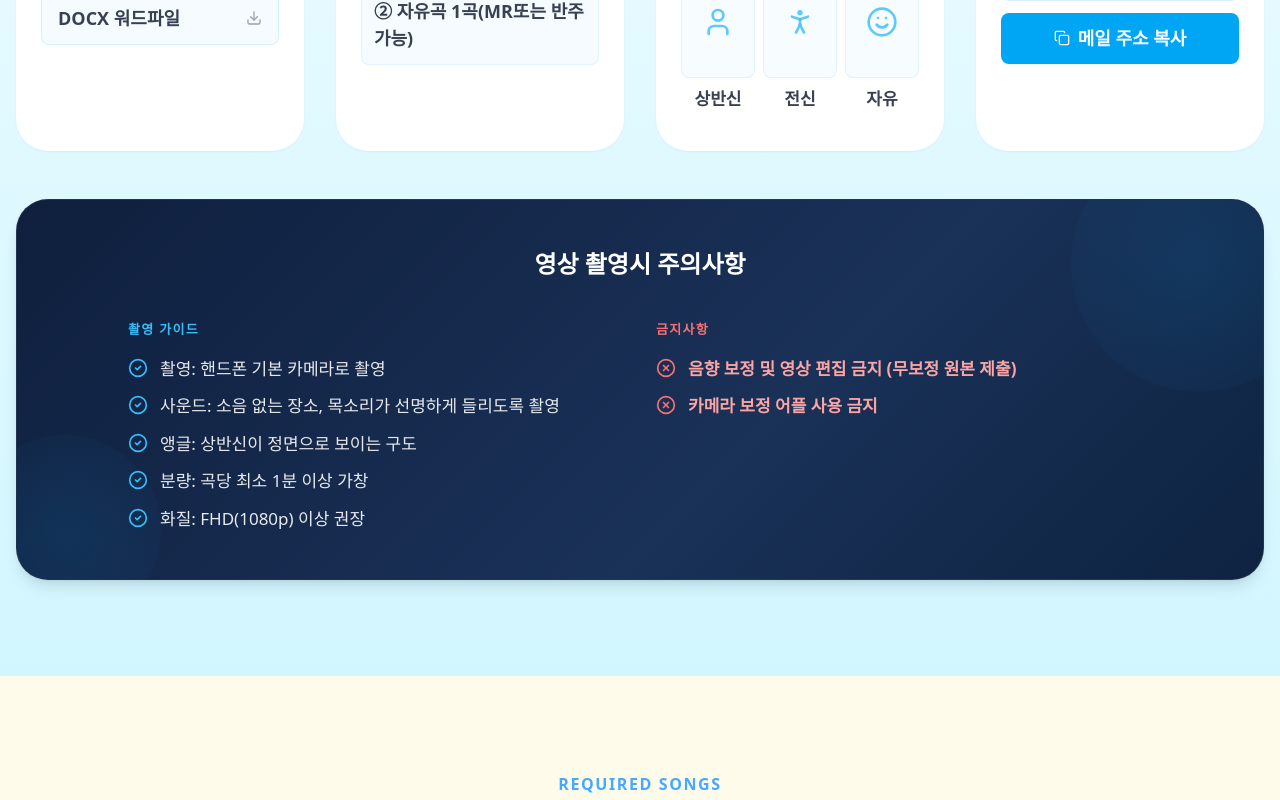
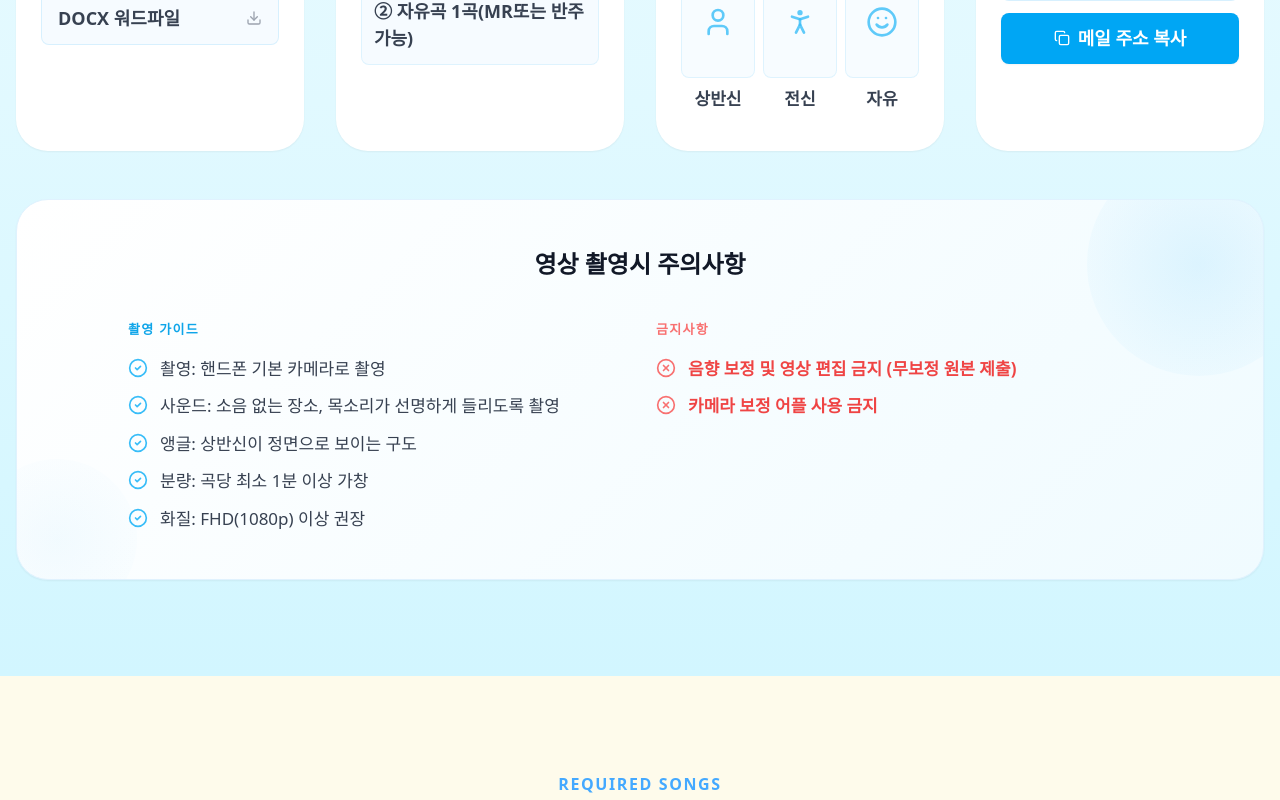
Before and after one commit to seun9eun/healingvoice, a React (Vite) app: page / in a window 1280 px wide. Shown: the part 4800-5600 px from the top of the page. Built offline with nearby package versions, Linux system fonts and the light colour scheme; a web font is replaced by a local one.

Commit message:
style: change precautions card to white/pastel aesthetic

```diff
--- a/src/app/components/StepsSection.tsx
+++ b/src/app/components/StepsSection.tsx
@@ -219,29 +219,29 @@ export function StepsSection() {
           ))}
         </div>
 
-        {/* 영상 촬영시 주의사항 (Bottom Card) - Distinct dark design */}
+        {/* 영상 촬영시 주의사항 (Bottom Card) */}
         <div className="mt-12 max-w-7xl mx-auto w-full">
           <div
-            className="rounded-[24px] md:rounded-[32px] p-8 md:p-12 shadow-lg border border-slate-700/50 relative overflow-hidden"
-            style={{ background: 'linear-gradient(135deg, #0f1f3d 0%, #1a3158 60%, #0d2340 100%)' }}
+            className="rounded-[24px] md:rounded-[32px] p-8 md:p-12 shadow-sm border border-sky-100 relative overflow-hidden"
+            style={{ background: 'linear-gradient(135deg, #ffffff 0%, #f0fbff 100%)' }}
           >
-            {/* Decorative background element */}
-            <div className="absolute -right-16 -top-16 w-64 h-64 rounded-full opacity-10" style={{ background: 'radial-gradient(circle, #00a6f4, transparent)' }} />
-            <div className="absolute -left-12 -bottom-12 w-48 h-48 rounded-full opacity-10" style={{ background: 'radial-gradient(circle, #00a6f4, transparent)' }} />
+            {/* Decorative element */}
+            <div className="absolute -right-12 -top-12 w-56 h-56 rounded-full opacity-20" style={{ background: 'radial-gradient(circle, #7dd3fc, transparent)' }} />
+            <div className="absolute -left-10 -bottom-10 w-40 h-40 rounded-full opacity-15" style={{ background: 'radial-gradient(circle, #bae6fd, transparent)' }} />
 
-            <h3 className="text-xl md:text-2xl font-bold text-white text-center mb-10 relative z-10">
+            <h3 className="text-xl md:text-2xl font-bold text-gray-900 text-center mb-10 relative z-10">
               {lang === 'ko' ? "영상 촬영시 주의사항" : "Video Recording Precautions"}
             </h3>
 
             <div className="relative z-10 grid grid-cols-1 md:grid-cols-2 gap-8 max-w-5xl mx-auto">
-              {/* 주의사항 그룹 */}
+              {/* 촬영 가이드 그룹 */}
               <div>
-                <p className="text-[13px] font-black uppercase tracking-widest text-sky-400 mb-4">
+                <p className="text-[13px] font-black uppercase tracking-widest text-sky-500 mb-4">
                   {lang === 'ko' ? '촬영 가이드' : 'Guidelines'}
                 </p>
                 <ul className="space-y-3">
                   {['check1', 'check2', 'check3', 'check4', 'check5'].map((key) => (
-                    <li key={key} className="flex items-start gap-3 text-[17px] text-white/90 break-keep">
+                    <li key={key} className="flex items-start gap-3 text-[17px] text-gray-700 break-keep">
                       <CheckCircle2 className="w-5 h-5 text-sky-400 shrink-0 mt-0.5" />
                       <span>{t(`steps.step2.${key}`)}</span>
                     </li>
@@ -256,7 +256,7 @@ export function StepsSection() {
                 </p>
                 <ul className="space-y-3">
                   {['check6', 'check7'].map((key) => (
-                    <li key={key} className="flex items-start gap-3 text-[17px] text-red-300 font-bold break-keep">
+                    <li key={key} className="flex items-start gap-3 text-[17px] text-red-500 font-bold break-keep">
                       <XCircle className="w-5 h-5 text-red-400 shrink-0 mt-0.5" />
                       <span>{t(`steps.step2.${key}`)}</span>
                     </li>
@@ -266,6 +266,7 @@ export function StepsSection() {
             </div>
           </div>
         </div>
+
       </div>
     </section>
   );
```
